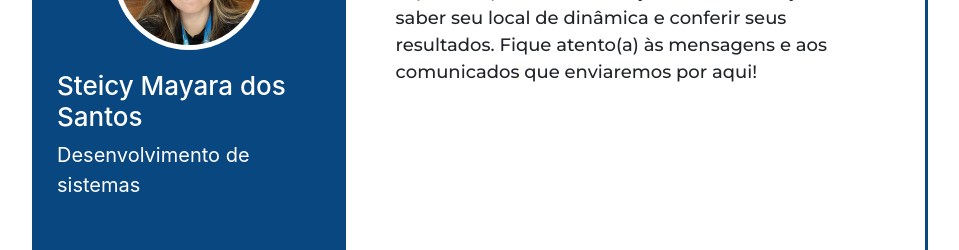
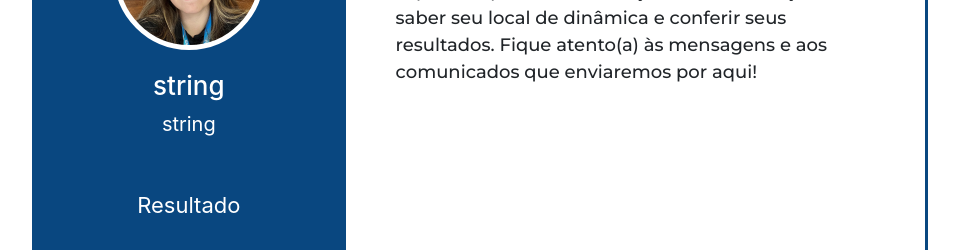
Before and after one commit to steicysantos/Digitalizae, an Angular app in the folder front-digitalizae/: page /perfil-candidato in a window 1280 px wide. Shown: the part 297-547 px from the top of the page, without its empty margins (160-1119 px from the left). Built offline with nearby package versions, Linux system fonts and the light colour scheme; no server answers.

Commit message:
Alterações nates

```diff
--- a/front-digitalizae/package.json
+++ b/front-digitalizae/package.json
@@ -18,6 +18,7 @@
     "@angular/platform-browser": "^15.2.0",
     "@angular/platform-browser-dynamic": "^15.2.0",
     "@angular/router": "^15.2.0",
+    "axios": "^1.4.0",
     "bootstrap": "^4.1.3",
     "jquery": "^3.3.1",
     "popper.js": "^1.14.3",
--- a/front-digitalizae/src/app/local-prova/local-prova.component.html
+++ b/front-digitalizae/src/app/local-prova/local-prova.component.html
@@ -3,10 +3,10 @@
     <div class="title-group">Informações sobre a etapa:</div>
 
     <div class="input-group">
-        <p>Local: </p>
+        <p>Local: {{fases[indexFase].local}}</p>
     </div>
     <div class="input-group">
-        <p>Rua: </p>
+        <p>Descrição: {{fases[indexFase].descricao}}</p>
     </div>
     <div class="input-group">
         <p>CEP: </p>
--- a/front-digitalizae/src/app/local-prova/local-prova.component.ts
+++ b/front-digitalizae/src/app/local-prova/local-prova.component.ts
@@ -1,10 +1,43 @@
 import { Component } from '@angular/core';
-
+import axios from "axios"
+import { Fase } from '../Classes';
 @Component({
   selector: 'app-local-prova',
   templateUrl: './local-prova.component.html',
   styleUrls: ['./local-prova.component.css']
 })
 export class LocalProvaComponent {
+  fases : Array<Fase> =[]
+  fase : Fase = {
+    id : 1,
+    idProcessoSeletivo: 1,
+    tipo: true,
+    descricao: "aaaaa",
+    local: "aaaa",
+  }
+
+  indexFase = 2
+
+  ngOnInit(): void {
+    var idProcesso = "3"
+
+    var config = {
+      method: 'get',
+      url: 'http://localhost:5164/Fase/GetByCandidatoId/'+idProcesso,
+      headers: { },
+    };
+
+    var instance = this
+    axios(config)
+      .then(function (response) {
+        instance.fases = response.data
+        console.log(response.data)
+      })
+      .catch(function (error) {
+        console.log(error);
+      });
+
+
+  }
 
 }
--- a/front-digitalizae/src/app/perfil-candidato/perfil-candidato.component.html
+++ b/front-digitalizae/src/app/perfil-candidato/perfil-candidato.component.html
@@ -32,8 +32,8 @@
     <div class="left-container">
         <div class="user">
             <div id="circulo"></div>
-            <h1>Steicy Mayara dos Santos</h1>
-            <p>Desenvolvimento de sistemas</p>
+            <h1>{{candidato.nome}}</h1>
+            <p>{{candidato.nomeProcesso}}</p>
         </div>
         <div class="btn" id="">
             <a href="#" [routerLink]="['/']">Resultado</a>
--- a/front-digitalizae/src/app/perfil-candidato/perfil-candidato.component.ts
+++ b/front-digitalizae/src/app/perfil-candidato/perfil-candidato.component.ts
@@ -1,5 +1,6 @@
 import { Component } from '@angular/core';
-
+import axios from 'axios';
+import { Candidato } from '../Classes';
 @Component({
   selector: 'app-perfil-candidato',
   templateUrl: './perfil-candidato.component.html',
@@ -7,4 +8,37 @@ import { Component } from '@angular/core';
 })
 export class PerfilCandidatoComponent {
 
+  candidato : Candidato = {
+    id : 1,
+    nome: "string",
+    dataNascimento: new Date("1900-01-01"),
+    telefone : "string",
+    email : "string",
+    curriculo : "string",
+    nomeProcesso : "string",
+    login: "string",
+    senha: "string",
+    ativo : false,
+  }
+
+  ngOnInit(): void {
+    var id = "4"
+    var config = {
+      method: 'get',
+      url: 'http://localhost:5164/CandidatoxProcesso/GetWithInfo/'+id,
+      headers: { },
+    };
+
+    var instance = this
+    axios(config)
+      .then(function (response) {
+        instance.candidato = response.data
+        console.log(response.data)
+      })
+      .catch(function (error) {
+        console.log(error);
+      });
+
+  }
+
 }
--- a/front-digitalizae/src/app/visualiza-fase/visualiza-fase.component.ts
+++ b/front-digitalizae/src/app/visualiza-fase/visualiza-fase.component.ts
@@ -1,5 +1,6 @@
 import { Component } from '@angular/core';
-
+import { Candidato } from '../Classes';
+import axios from "axios";
 @Component({
   selector: 'app-visualiza-fase',
   templateUrl: './visualiza-fase.component.html',
@@ -7,11 +8,37 @@ import { Component } from '@angular/core';
 })
 export class VisualizaFaseComponent {
   progresso : Array<number> =[]
+  candidato : Candidato = {
+    id : 1,
+    nome: "string",
+    dataNascimento: new Date("1900-01-01"),
+    telefone : "string",
+    email : "string",
+    curriculo : "string",
+    nomeProcesso : "string",
+    login: "string",
+    senha: "string",
+    ativo : false,
+  }
 
   ngOnInit(): void {
-     this.progresso.push(1)
-     this.progresso.push(1)
-     this.progresso.push(1)
-     this.progresso.push(1)
+  //   var id = "4"
+  //   var config = {
+  //     method: 'get',
+  //     url: 'http://localhost:5164/CadastroCandidato/GetCandiato/'+id,
+  //     headers: { },
+  //   };
+
+  //   var instance = this
+  //   axios(config)
+  //     .then(function (response) {
+  //       instance.candidato = response.data
+  //       const date = new Date(instance.candidato.DataNascimento.toString())
+  //       instance.candidato.DataNascimento = date
+  //     })
+  //     .catch(function (error) {
+  //       console.log(error);
+  //     });
+
   }
 }
```
Also changed, not shown: front-digitalizae/src/app/Classes.ts (+23 -0 lines), front-digitalizae/src/app/cadastro-novas-fases/cadastro-novas-fases.component.ts (+16 -1 lines), 2 other files (tests, documents, lock files or other folders).
